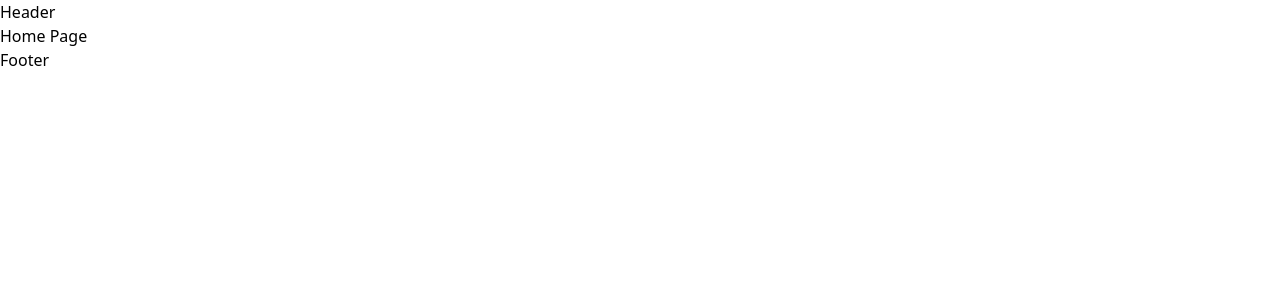
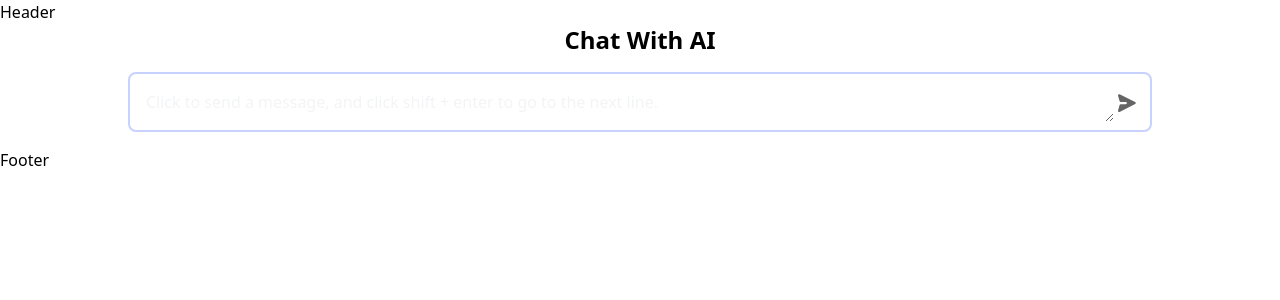
Before and after one commit to rexcare367/Smartchat-RAG, a Next.js app: page / in a window 1280 px wide. Shown: the top 300 px of the page. Built offline with nearby package versions, Linux system fonts and the light colour scheme.

Commit message:
add input textarea on home page

```diff
--- /dev/null
+++ b/src/components/ArrowButton.tsx
@@ -0,0 +1,23 @@
+import { FC } from 'react';
+
+type ButtonProps = {
+  disabled: boolean
+}
+const ArrowButton : FC<ButtonProps> = ({disabled}) => {
+  return (
+    <button
+      type="submit"
+      disabled={disabled}
+      className={`p-1 border-none hover:stone-600 disabled: opacity-60 disabled:cursor-not-allowed`}
+    >
+      <svg
+        viewBox="0 0 18 18"
+        className={`w-5 h-5 rotate-90 fill-current`}
+        xmlns="http://www.w3.org/2000/svg"
+      >
+        <path d="M10.894 2.553a1 1 0 00-1.788 0l-7 14a1 1 0 001.169 1.409l5-1.429A1 1 0 009 15.571V11a1 1 0 112 0v4.571a1 1 0 00.725.962l5 1.428a1 1 0 001.17-1.408l-7-14z"></path>
+      </svg>
+    </button>
+  );
+}
+export default ArrowButton;
--- a/src/pages/index.tsx
+++ b/src/pages/index.tsx
@@ -1,7 +1,40 @@
-const HomePage = () => (
-  <main className="flex min-h-screen flex-col items-center justify-between p-24">
-      Home Page
-  </main>
-)
+import {useState, useRef } from 'react';
+import ArrowButton  from '@/src/components/ArrowButton';
 
+const HomePage = () => {
+  const textAreaRef = useRef<HTMLTextAreaElement>(null);
+
+  const [userInput, setUserInput] = useState<string>('');
+  const [loading, setLoading] = useState<boolean>(false);
+
+  const handleSubmit = () => {
+
+  }
+
+  return  (
+    <div className="flex flex-col">
+      <h1 className="text-2xl font-bold text-center">
+        Chat With AI
+      </h1>
+      <div className="flex flex-col items-center justify-between">
+        <form onSubmit={handleSubmit} className="flex item-center w-4/5 my-4 p-2 border-2 border-indigo-200 rounded-lg hover:bg-indigo-100 focus:outline-none focus:ring focus:ring-stone-300 focus:ring-offset-red">
+            <textarea
+              ref={textAreaRef}
+              disabled={loading}
+              autoFocus={false}
+              rows={1}
+              maxLength={512}
+              id="userInput"
+              name="userInput"
+              placeholder="Click to send a message, and click shift + enter to go to the next line."
+              value={userInput}
+              onChange={(e) => setUserInput(e.target.value)}
+              className={`placeholder-gray-100 focus: p-2 ${loading ? 'opacity-50' : ''} w-80vw focus:ring-stone-100 focus:outline-none`}
+            />
+            <ArrowButton disabled={userInput===''} />
+        </form>
+      </div>
+    </div>
+  )
+}
 export default HomePage
--- a/tailwind.config.js
+++ b/tailwind.config.cjs
@@ -1,8 +1,8 @@
 /** @type {import('tailwindcss').Config} */
 module.exports = {
   content: [
-    './pages/**/*.{js,ts,jsx,tsx,mdx}',
-    './components/**/*.{js,ts,jsx,tsx,mdx}',
+    './src/pages/**/*.{js,ts,jsx,tsx,mdx}',
+    './src/components/**/*.{js,ts,jsx,tsx,mdx}',
     './app/**/*.{js,ts,jsx,tsx,mdx}',
   ],
   theme: {
@@ -12,6 +12,14 @@ module.exports = {
         'gradient-conic':
           'conic-gradient(from 180deg at 50% 50%, var(--tw-gradient-stops))',
       },
+      width: {
+        '40vw': '40vw',
+        '80vw': '80vw',
+      },
+      height: {
+        '40vh': '40vh',
+        '80vh': '80vh',
+      },
     },
   },
   plugins: [],
```
